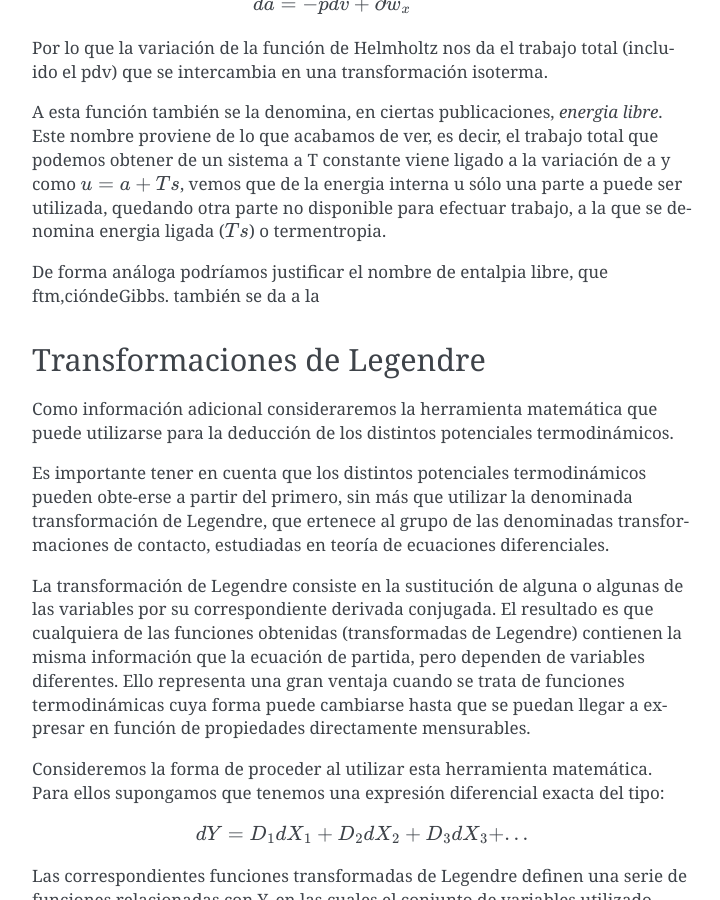
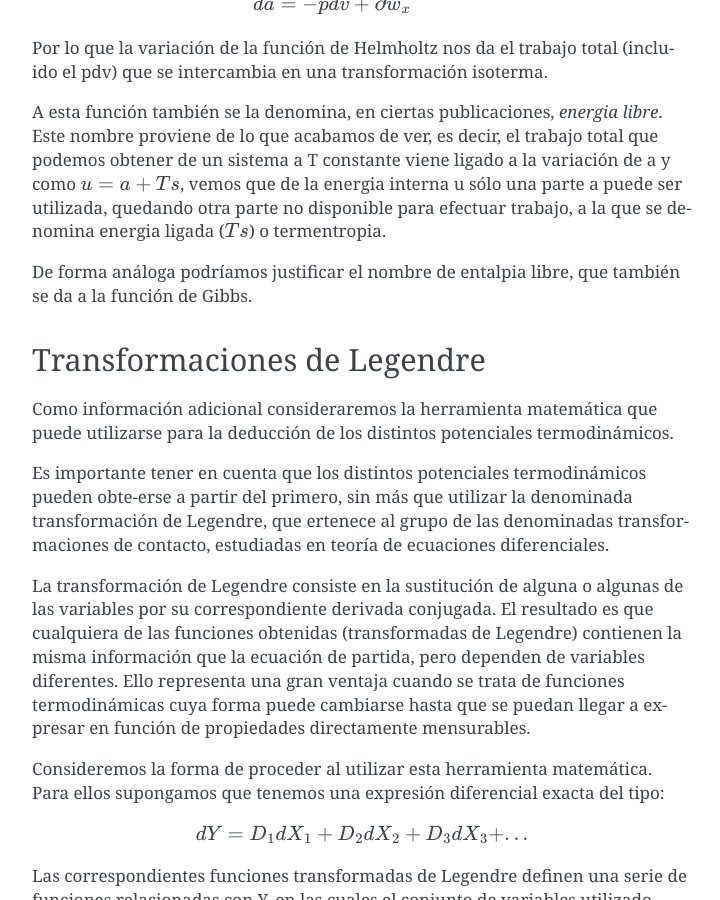
Before and after one commit to mantielero/termodinamica, a Sphinx documentation site: the page built from source/rtg_potenciales_termodinamicos.rst, in a window 1280 px wide and 900 px high, scrolled down 5427 px. Shown: the whole window, without its empty margins (388-1108 px from the left). Built offline with Sphinx 7.4.7, drawn with Linux system fonts in a browser that asks for light colours; pages that are not in the unit, such as notebooks, are missing from menus.

Commit message:
Update rtg_potenciales_termodinamicos.rst

```diff
--- a/source/rtg_potenciales_termodinamicos.rst
+++ b/source/rtg_potenciales_termodinamicos.rst
@@ -250,8 +250,8 @@ Por lo que la variación de la función de Helmholtz nos da el trabajo total (in
 
 A esta función también se la denomina, en ciertas publicaciones, *energia libre*. Este nombre proviene de lo que acabamos de ver, es decir, el trabajo total que podemos obtener de un sistema a T constante viene ligado a la variación de a y como :math:`u = a + Ts`, vemos que de la energia interna u sólo una parte a puede ser utilizada, quedando otra parte no disponible para efectuar trabajo, a la que se denomina energia ligada (:math:`Ts`) o termentropia.
 
-De forma análoga podríamos justificar el nombre de entalpia libre, que ftm,cióndeGibbs.
-también se da a la
+De forma análoga podríamos justificar el nombre de entalpia libre, que también se da a la función de Gibbs.
+
 
 Transformaciones de Legendre
 ^^^^^^^^^^^^^^^^^^^^^^^^^^^^
```
